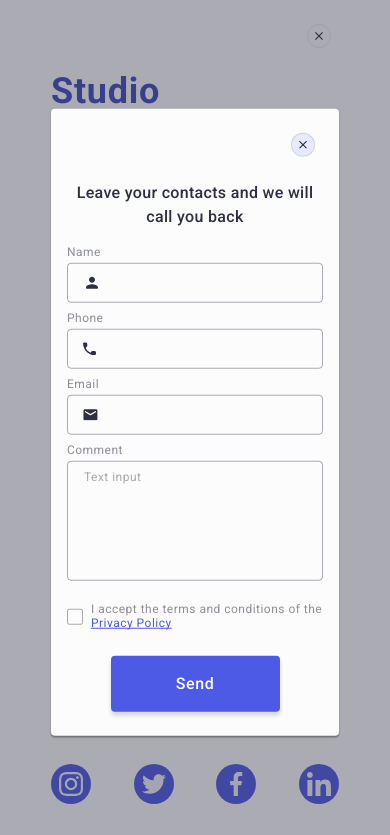
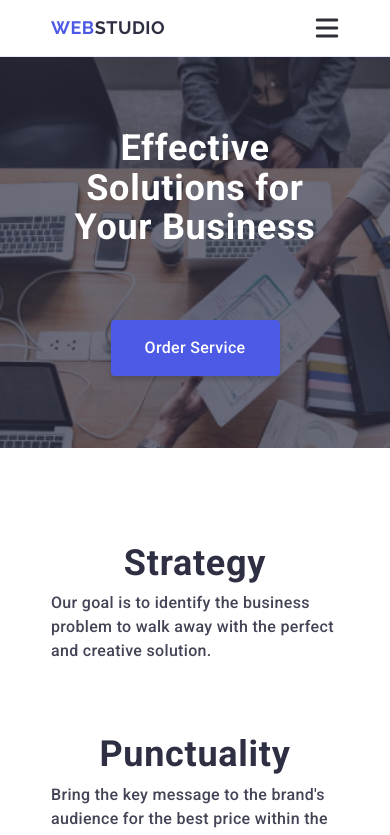
Before and after one commit to usernameRuslant/goit-markup-hw-06, a plain HTML site: page index.html in a window 390 px wide. Shown: the top 835 px of the page. Drawn offline with nearby package versions, Linux system fonts and the light colour scheme.

Commit message:
fix styles

```diff
--- a/index.html
+++ b/index.html
@@ -612,7 +612,7 @@
       </div>
     </footer>
     <!-- backdrop+modal -->
-    <div class="modal-backdrop is-open">
+    <div class="modal-backdrop">
       <div class="modal">
         <!-- Кнопка закрытия -->
         <button class="modal-close-button" type="button">
@@ -726,7 +726,7 @@
     </div>
 
     <!-- mobile-menu-modal -->
-    <div class="mobile-menu is-open">
+    <div class="mobile-menu">
       <div class="container mobile-menu__container">
         <button class="mobile-menu__close-button">
           <svg class="mobile-menu__close-icon" width="24" height="24">
```
